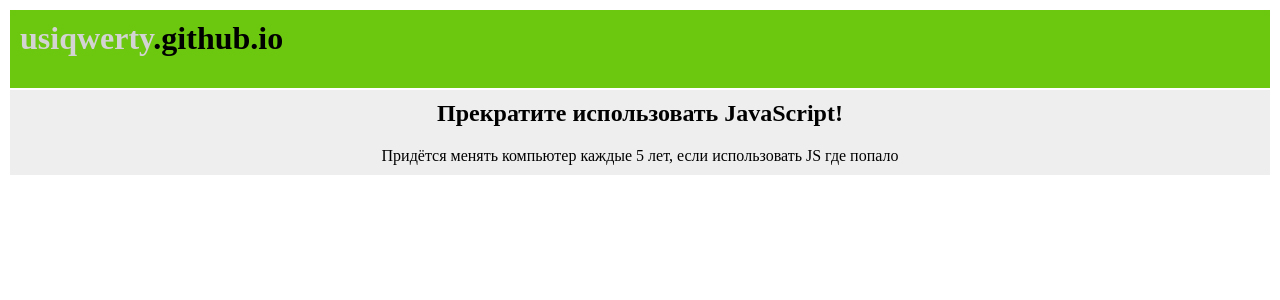
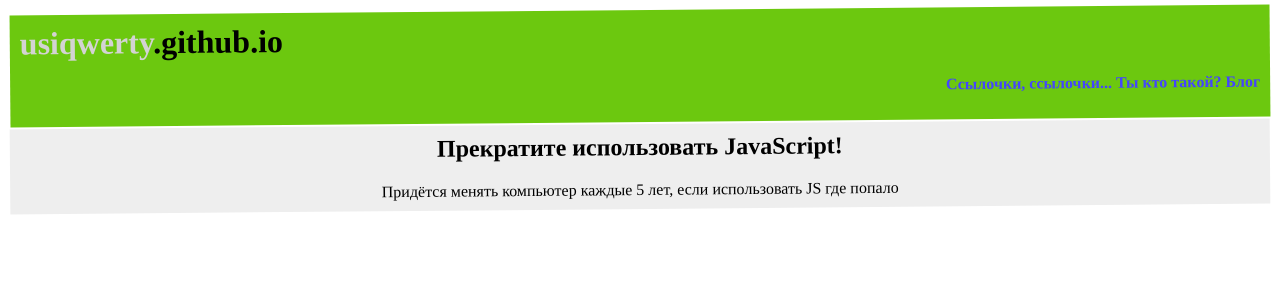
Before and after one commit to usiqwerty/usiqwerty.github.io, a PHP site: page /blog/index.html in a window 1280 px wide. Shown: the top 300 px of the page. Run offline with PHP 8.4, Linux system fonts and the light colour scheme.

Commit message:
Sytle update

```diff
--- a/blog/index.html
+++ b/blog/index.html
@@ -1,20 +1,16 @@
-<style>
-a:hover{font-style:italic}
-a.top{
-	color:#4444FF;
-}
-a{
-	color:#000000;
-	text-decoration:none;
-}
-
-</style>
-<body vlink=#44F link=#44F>
+<link rel="stylesheet" href="/style.css">
+<body vlink=#4444FF>
 <table cellpadding=10px width="100%">
 <tr>
 <td bgcolor="#6cc80f">
 <!-- #bda525 -->
 <a href="/"><h1><font color=lightgray>usiqwerty</font><font color=black>.github.io</font></h1></a>
+<p align=right><b><font size="3">
+<a class="top" href="links.html">Ссылочки, ссылочки...</a>
+<a  class="top" href="about.html">Ты кто такой?</a>
+<a  class="top" href="blog/index.html">Блог</a>
+</font></b></p>
+<marquee></marquee>
 </td>
 </tr>
 
--- a/style.css
+++ b/style.css
@@ -1,5 +1,11 @@
 a:hover{font-style:italic}
-a{text-decoration:none;}
+a.top{
+	color:#4444FF;
+}
+a{
+	color:#000000;
+	text-decoration:none;
+}
 tr{
-	transform:rotate(-1deg);
+	transform:rotate(-0.5deg);
 }
```
Also changed, not shown: blog/1.html (+2 -5 lines), blog/2.html (+2 -5 lines), blog/template.html (+2 -5 lines), index.html (+2 -16 lines).
